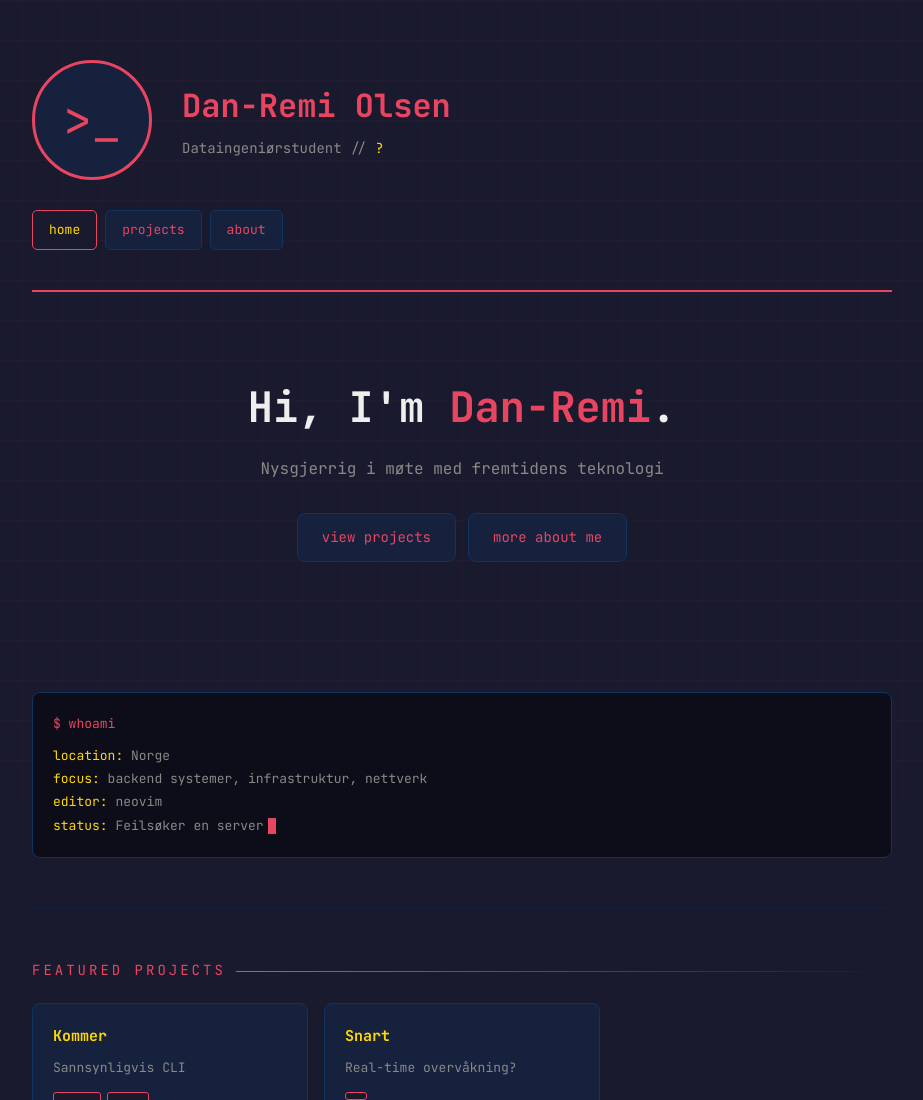
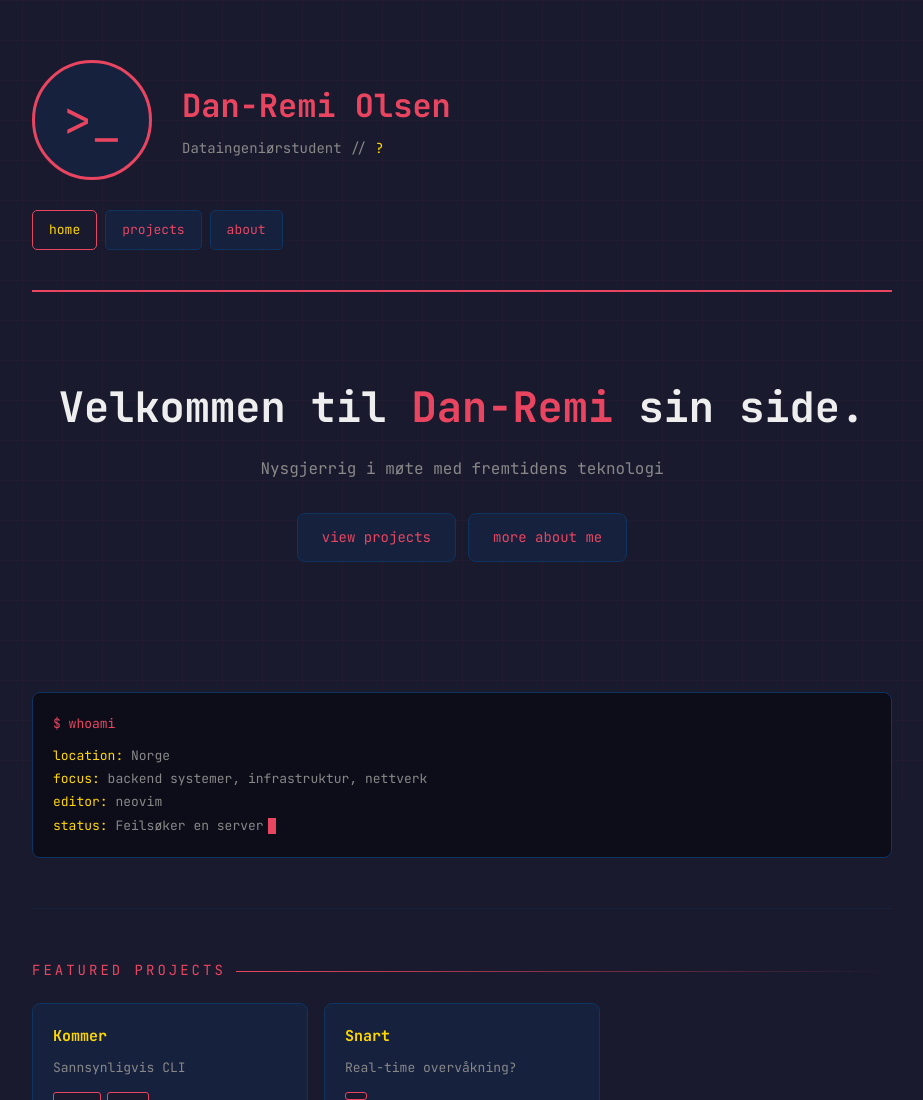
Before and after one commit to 0xOlsen/0xOlsen.github.io, a plain HTML site: page index.html in a window 1280 px wide. Shown: the top 1100 px of the page, without its empty margins (178-1101 px from the left). Drawn offline with Linux system fonts and the light colour scheme.

Commit message:
Liten endring

```diff
--- a/index.html
+++ b/index.html
@@ -25,7 +25,7 @@
     </header>
 
     <div class="hero">
-        <h2>Hi, I'm <span class="accent">Dan-Remi</span>.</h2>
+        <h2>Velkommen til <span class="accent">Dan-Remi</span> sin side.</h2>
         <p>Nysgjerrig i møte med fremtidens teknologi</p>
         <div class="cta-links">
             <a href="projects.html">view projects</a>
```
